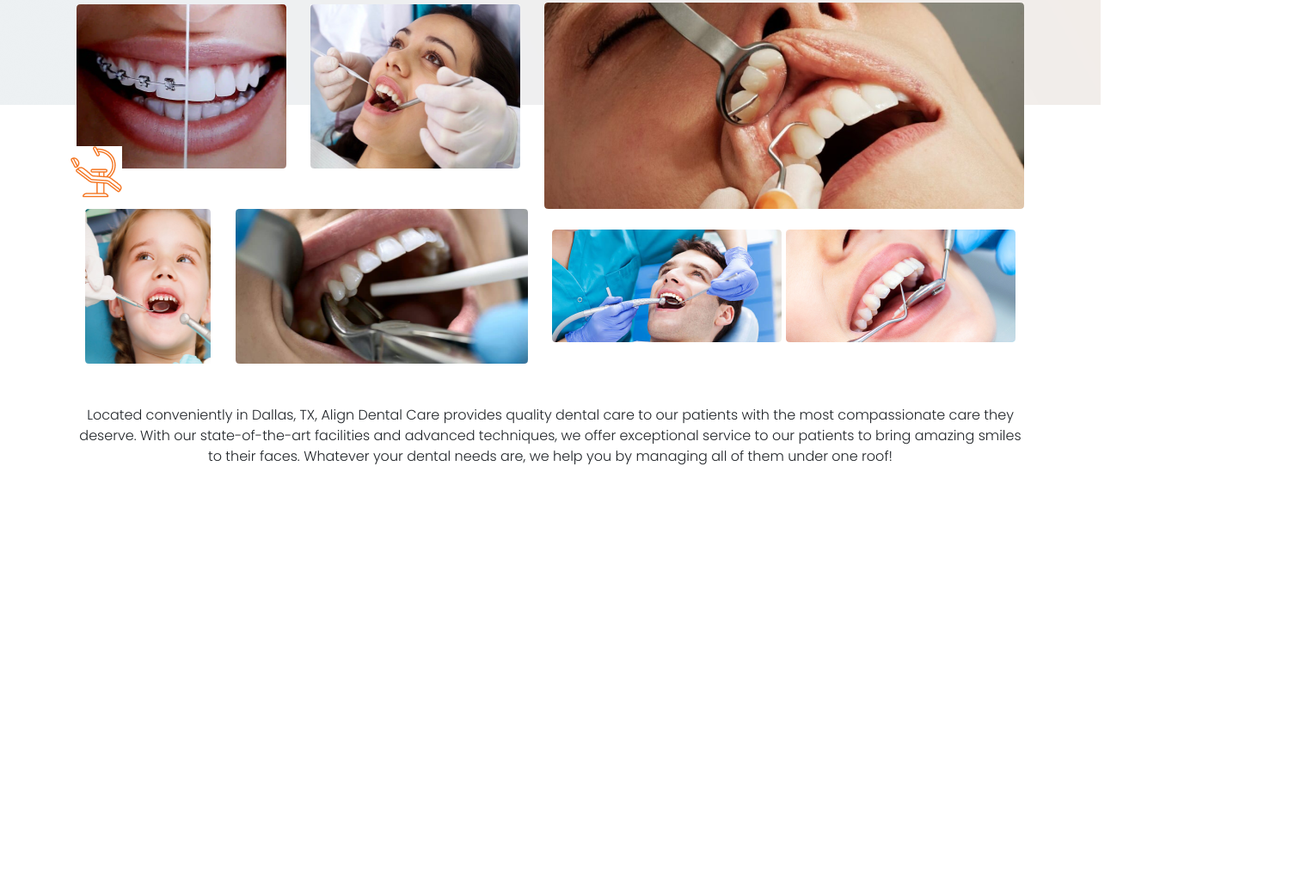
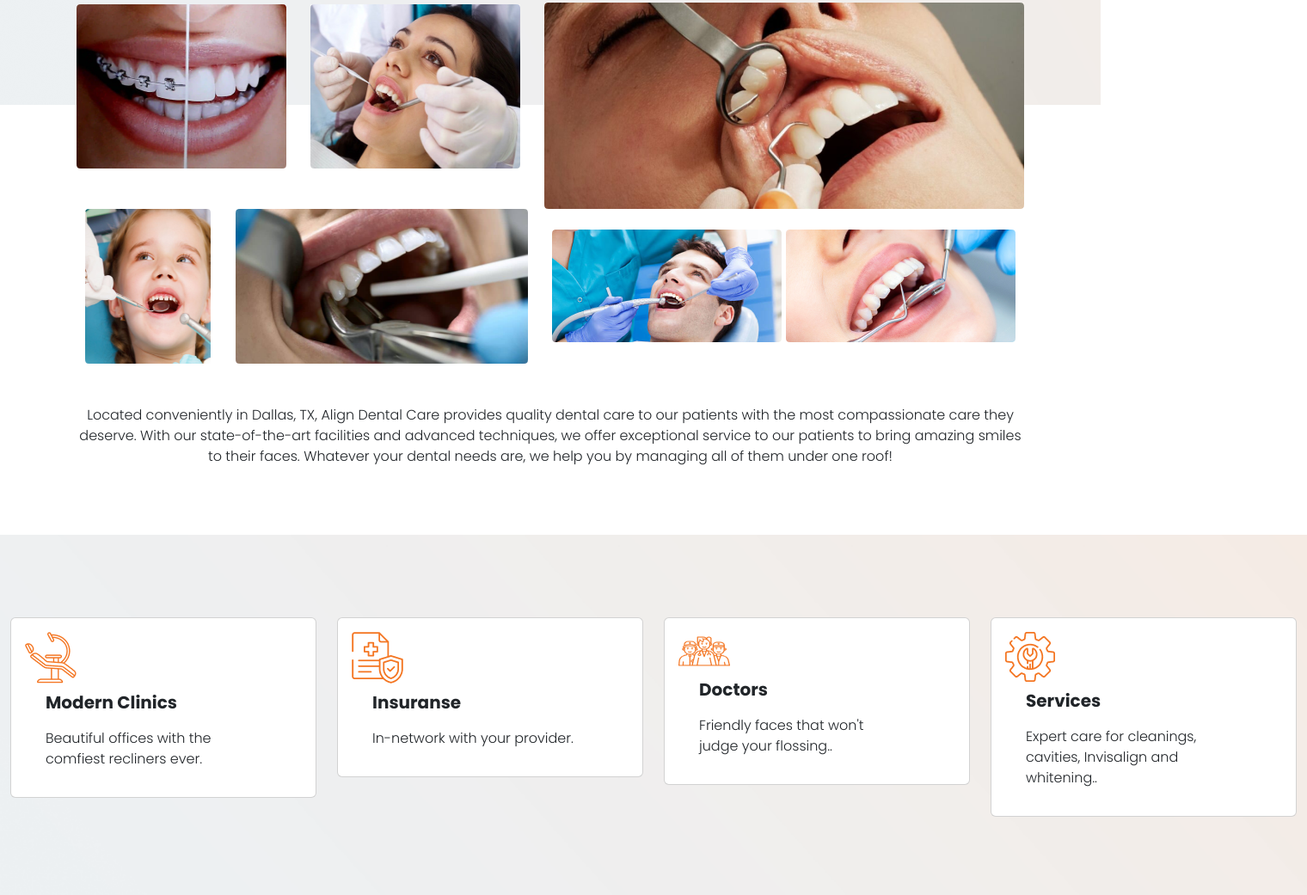
Before and after one commit to Ashfakatonu/one-health-landing-page, a plain HTML site: page index.html in a window 1280 px wide. Shown: the part 639-1680 px from the top of the page at 86% size, 1520 px wide, since content can reach past the window. Before the commit the page ends 1230 px from the top, so only its background shows below. Drawn offline with nearby package versions, Linux system fonts and the light colour scheme.

Commit message:
last section done with some error

```diff
--- a/index.html
+++ b/index.html
@@ -24,7 +24,11 @@
 
     <nav class="navbar navbar-expand-lg bg-body-tertiary">
       <div class="container">
-        <img src="/Image/one-health-dental-logo.png" style="margin-bottom: -25px;" alt="#">
+        <img
+          src="/Image/one-health-dental-logo.png"
+          style="margin-bottom: -25px"
+          alt="#"
+        />
         <button
           class="navbar-toggler"
           type="button"
@@ -55,7 +59,6 @@
         </div>
       </div>
     </nav>
-
 
     <!-----------------------------------------HERO SECTION & DISPLAY SECTION----------------------------------------------------->
     <section class="hero my-5">
@@ -97,17 +100,17 @@
             <div class="col-sm-12 col-md-12 col-lg-12">
               <img
                 src="/Image/pic1.png"
-                style="height: 191px; width: 268px; padding-right: 24px;"
+                style="height: 191px; width: 268px; padding-right: 24px"
                 alt="#"
               />
               <img
                 src="/Image/pic2.png"
-                style="height: 191px; width: 268px; padding-right: 24px;"
+                style="height: 191px; width: 268px; padding-right: 24px"
                 alt="#"
               />
               <img
                 src="/Image/pic3.png"
-                style="height: 240px; width: 558px; margin-top: 45px;"
+                style="height: 240px; width: 558px; margin-top: 45px"
                 alt="#"
               />
             </div>
@@ -116,52 +119,114 @@
             <div class="col-sm-12 col-md-12 col-lg-12">
               <img
                 src="/Image/pic4.png"
-                style="height: 180px; width: 170px;  padding-right: 24px;"
+                style="height: 180px; width: 170px; padding-right: 24px"
                 alt="#"
               />
               <img
                 src="/Image/pic5.png"
-                style="height: 180px; width: 364px; padding-right: 24px;"
+                style="height: 180px; width: 364px; padding-right: 24px"
                 alt="#"
               />
               <img
                 src="/Image/pic6.png"
-                style="height: 131px; width: 267px; "
+                style="height: 131px; width: 267px"
                 alt="#"
               />
               <img
                 src="/Image/pic7.png"
-                style="height: 131px; width: 267px;"
+                style="height: 131px; width: 267px"
                 alt="#"
               />
             </div>
           </div>
           <p class="my-5" style="font-size: 16px">
-            Located conveniently in Dallas, TX, Align Dental Care provides quality
-            dental care to our patients with the most compassionate care they
+            Located conveniently in Dallas, TX, Align Dental Care provides
+            quality dental care to our patients with the most compassionate care
+            they
             <br />
-            deserve. With our state-of-the-art facilities and advanced techniques,
-            we offer exceptional service to our patients to bring amazing smiles
+            deserve. With our state-of-the-art facilities and advanced
+            techniques, we offer exceptional service to our patients to bring
+            amazing smiles
             <br />
             to their faces. Whatever your dental needs are, we help you by
             managing all of them under one roof!
           </p>
         </div>
-
       </section>
     </section>
 
+    <!-----------------------------------------LAST SECTION----------------------------------------------------->
+    <section class="last-section">
+      <div class="container-fluid">
+        <div class="row">
+          <div class="col-sm-12 col-md-12 col-lg-12 m-auto pt-5">
+            <div class="row my-5">
+              <div class="col-sm-12 col-md-3 col-lg-3">
+                <div class="card">
+                  <div class="card-body">
+                    <img
+                      src="/Image/logo-1.png"
+                      style="height: 60px; width: 60px"
+                      alt=""
+                    />
+                    <h5 class="mx-4">Modern Clinics</h5>
+                    <p class="mx-4">
+                      Beautiful offices with the<br />
+                      comfiest recliners ever.
+                    </p>
+                  </div>
+                </div>
+              </div>
 
-    <section class="last-section">
-      <div class="container">
-        <div class="row">
-          <div class="col-sm-12 col-md-12 col-lg-12">
-           <div class="row">
-            <div class="col-sm-3 col-md-3 col-lg-3">
-              <img src="/Image/logo-1.png" alt="">
+              <div class="col-sm-12 col-md-3 col-lg-3">
+                <div class="card">
+                  <div class="card-body">
+                    <img
+                      src="/Image/logo-2.png"
+                      style="height: 60px; width: 60px"
+                      alt=""
+                    />
+                    <h5 class="mx-4">Insuranse</h5>
+                    <p class="mx-4">In-network with your provider.</p>
+                  </div>
+                </div>
+              </div>
+
+              <div class="col-sm-12 col-md-3 col-lg-3">
+                <div class="card">
+                  <div class="card-body">
+                    <img
+                      src="/Image/logo-3.png"
+                      style="height: 45px; width: 60px"
+                      alt=""
+                    />
+                    <h5 class="mx-4">Doctors</h5>
+                    <p class="mx-4">
+                      Friendly faces that won't<br />
+                      judge your flossing..
+                    </p>
+                  </div>
+                </div>
+              </div>
+
+              <div class="col-sm-12 col-md-3 col-lg-3">
+                <div class="card">
+                  <div class="card-body">
+                    <img
+                      src="/Image/logo-4.png"
+                      style="height: 58px; width: 58px"
+                      alt=""
+                    />
+                    <h5 class="mx-4">Services</h5>
+                    <p class="mx-4">
+                      Expert care for cleanings, <br />
+                      cavities, Invisalign and <br />
+                      whitening..
+                    </p>
+                  </div>
+                </div>
+              </div>
             </div>
-           </div>
-
           </div>
         </div>
       </div>
--- a/style.css
+++ b/style.css
@@ -82,5 +82,20 @@ font-family: 'Poppins', sans-serif;
 
 }
 .last-section{
-
+    margin-top: 500px;
+    background: url(/Image/last-section-bg.png)no-repeat;
+    background-size: cover;
+    width: 1520px;
+    height: 419px;
 }
+.last-section card-body{
+    height: 259px ;
+    width: 267px;
+    box-shadow: rgba(165, 164, 164, 0.15);
+    display: inline-flex;
+}
+.last-section h5{
+    padding: 10px 0 10px 0;
+    font-size: 20px;
+    font-weight: 900;
+}
```
